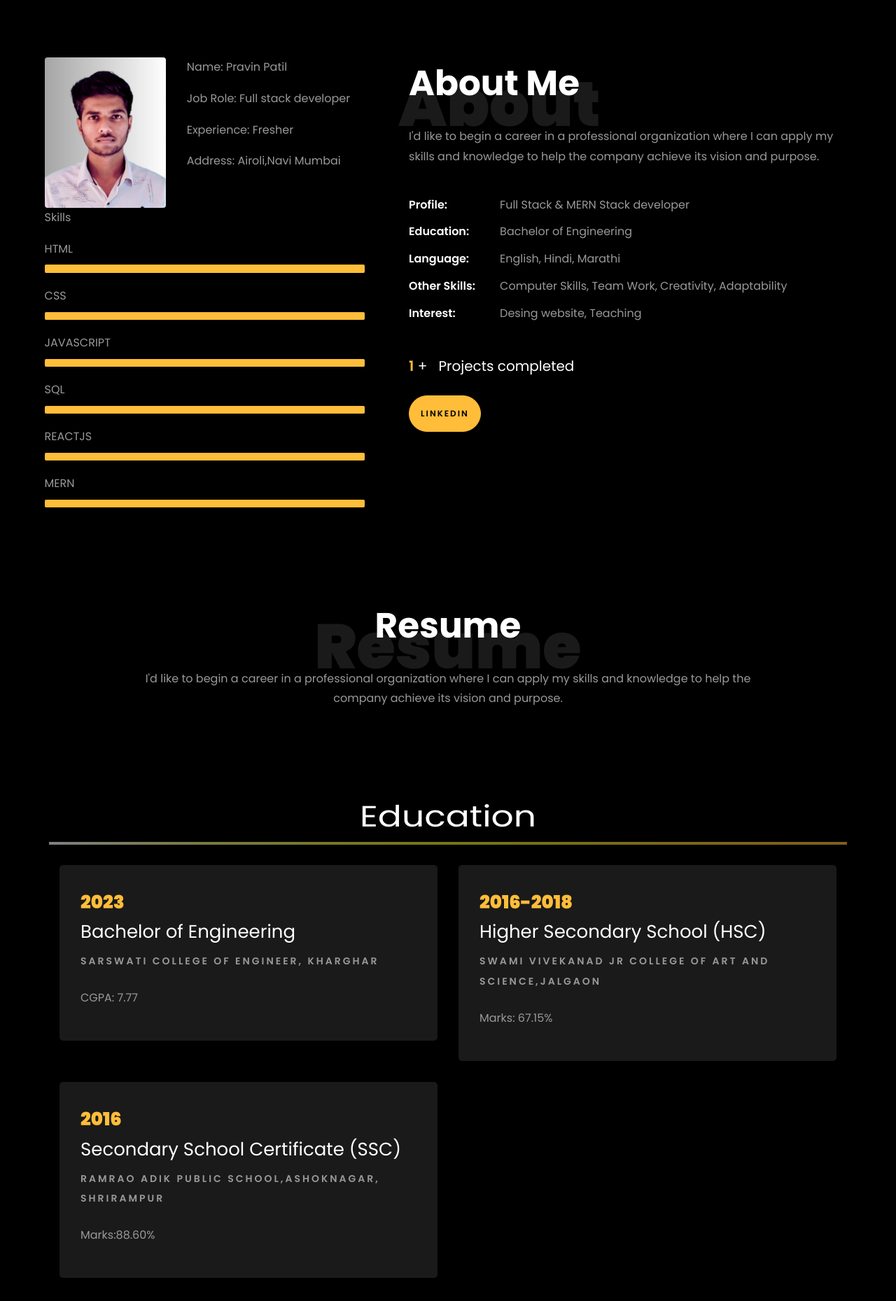
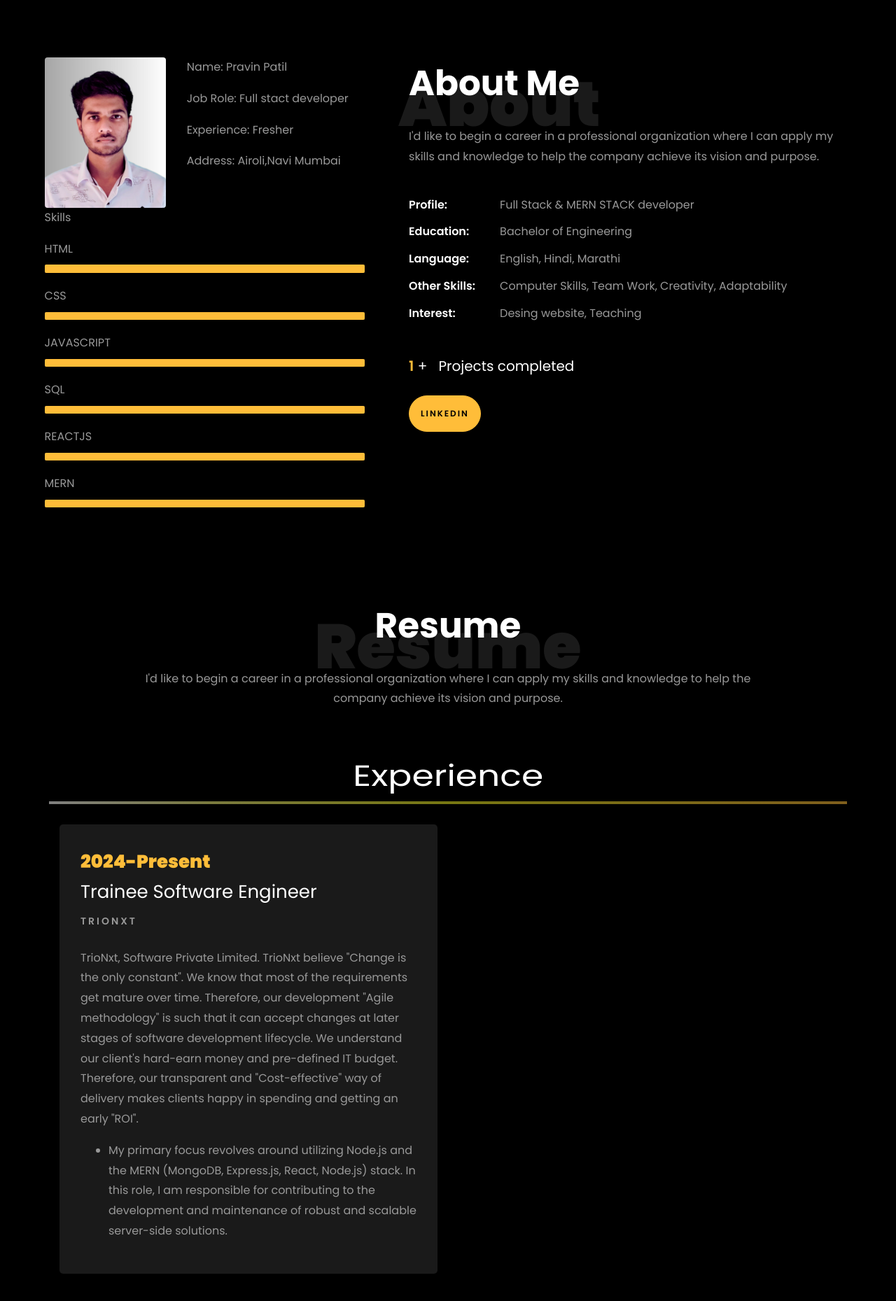
Before and after one commit to 00Fl4sh/port, a plain HTML site: page index.html in a window 1280 px wide. Shown: the part 780-2639 px from the top of the page at 70% size. Drawn offline with Linux system fonts and the light colour scheme; files whose address does not match are found by name.

Commit message:
Update index.html

```diff
--- a/index.html
+++ b/index.html
@@ -218,7 +218,7 @@
 									<div class="col-sm-6 col-md-7">
 									  <div class="about-info">
 										<p><span class="title-s">Name: </span> <span>Pravin Patil</span></p>
-										<p><span class="title-s">Job Role: </span> <span>Full stack developer</span></p>
+										<p><span class="title-s">Job Role: </span> <span>Full stact developer</span></p>
 										<p><span class="title-s">Experience: </span> <span>Fresher</span></p>
 										<p><span class="title-s">Address: </span> <span>Airoli,Navi Mumbai</span></p>
 									  </div>
@@ -277,7 +277,7 @@
 									can apply my skills and knowledge to help the company
 									achieve its vision and purpose.</p>
 								<ul class="about-info mt-4 px-md-0 px-2">
-									<li class="d-flex"><span>Profile:</span> <span>Full  Stack &amp; MERN Stack developer</span></li>
+									<li class="d-flex"><span>Profile:</span> <span>Full  Stack &amp; MERN STACK developer</span></li>
 									<li class="d-flex"><span>Education:</span> <span>Bachelor of Engineering</span></li>
 									<li class="d-flex"><span>Language:</span> <span>English, Hindi, Marathi </span></li>
 									<li class="d-flex"><span>Other Skills:</span> <span>Computer Skills, Team Work, Creativity, Adaptability
@@ -319,7 +319,7 @@
           </div>
         </div>
 
-		<!-- <div class="row">
+		<div class="row">
 			<h1 class="big-4">Experience</h1>
 			<div class="underline"></div>
 		</div>
@@ -328,21 +328,19 @@
 		<div class="row">
 				<div class="col-md-6">
 					<div class="resume-wrap ftco-animate">
-						<span class="date">2021-Present</span>
-						<h2>Senior Data Analyst</h2>
-						<span class="position">Merkle</span>
-						<p class="mt-4">Merkle, a leading CXM and media company with over 10K+ professionals globally. It's a part of Dentsu International.
+						<span class="date">2024-Present</span>
+						<h2>Trainee Software Engineer </h2>
+						<span class="position">TrioNxt</span>
+						<p class="mt-4">TrioNxt, Software Private Limited. TrioNxt believe "Change is the only constant". We know that most of the requirements get mature over time. Therefore, our development "Agile methodology" is such that it can accept changes at later stages of software development lifecycle. We understand our client's hard-earn money and pre-defined IT budget. Therefore, our transparent and "Cost-effective" way of delivery makes clients happy in spending and getting an early "ROI".
 							<ul>
-								<li>Analysed ad campaigns, clickstream, and customer surveys data, identified an increasing demand and launched a strategic product line.</li>
-								<li>Developed time series forecasting models to predict sales and optimize marketing budgets, got model performance of 92%.</li>
-								<li>Designed and executed A/B tests, performed rigorous statistical analysis. Led to 20% MoM increase in the conversion rate.</li>
+								<li>My primary focus revolves around utilizing Node.js and the MERN (MongoDB, Express.js, React, Node.js) stack. In this role, I am responsible for contributing to the development and maintenance of robust and scalable server-side solutions.</li>
 							</ul>
 						</p>
 					</div>
 
 				</div>
 
-				<div class="col-md-6">
+				<!-- <div class="col-md-6">
 					<div class="resume-wrap ftco-animate">
 						<span class="date">2018-2021</span>
 						<h2>Senior Data Analyst</h2>
@@ -357,7 +355,8 @@
 					</div>
 
 				</div>
-			</div> -->
+			-->
+		</div>
 
 		<br>
 		<br>
@@ -533,7 +532,7 @@
           			<span class="icon-globe"></span>
           		</div>
           		<h3 class="mb-4">Download Resume</h3>
-	            <p><a href="https://drive.google.com/file/d/1yN7uQF7-XGArgoEsZO-eeroyX4s_J4QI/view?usp=drivesdk ">resumelink</a></p>
+	            <p><a href="" download="https://drive.google.com/file/d/1yN7uQF7-XGArgoEsZO-eeroyX4s_J4QI/view?usp=drivesdk">resumelink</a></p>
 	          </div>
           </div>
 
```
